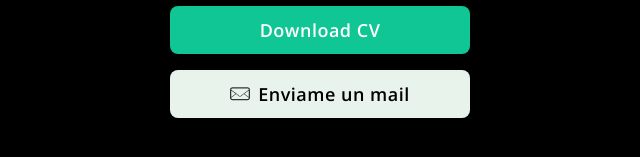
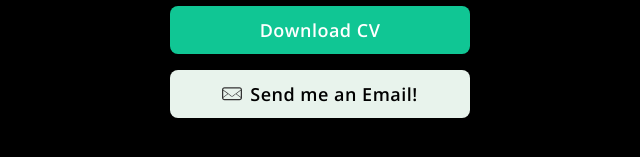
Before and after one commit to juancra264/jraweb, a plain HTML site: page index.html in a window 1280 px wide. Shown: the part 623-780 px from the top of the page, 320-960 px from the left. Drawn offline with nearby package versions, Linux system fonts and the light colour scheme.

Commit message:
update in index.html

```diff
--- a/index.html
+++ b/index.html
@@ -98,7 +98,7 @@ and proud father of two children.</p>
         <br>
         <a class="button button-kit" href="cv/JC_Resume.pdf" download="JC_Resume">Download CV</a>
         <a class="button button-medium" href="mailto:juancra264@hotmail.com"><img class="icon"
-            src="icons/mail.svg">Enviame un mail</a>
+            src="icons/mail.svg">Send me an Email!</a>
         <footer>
         </footer>
       </div>
```
